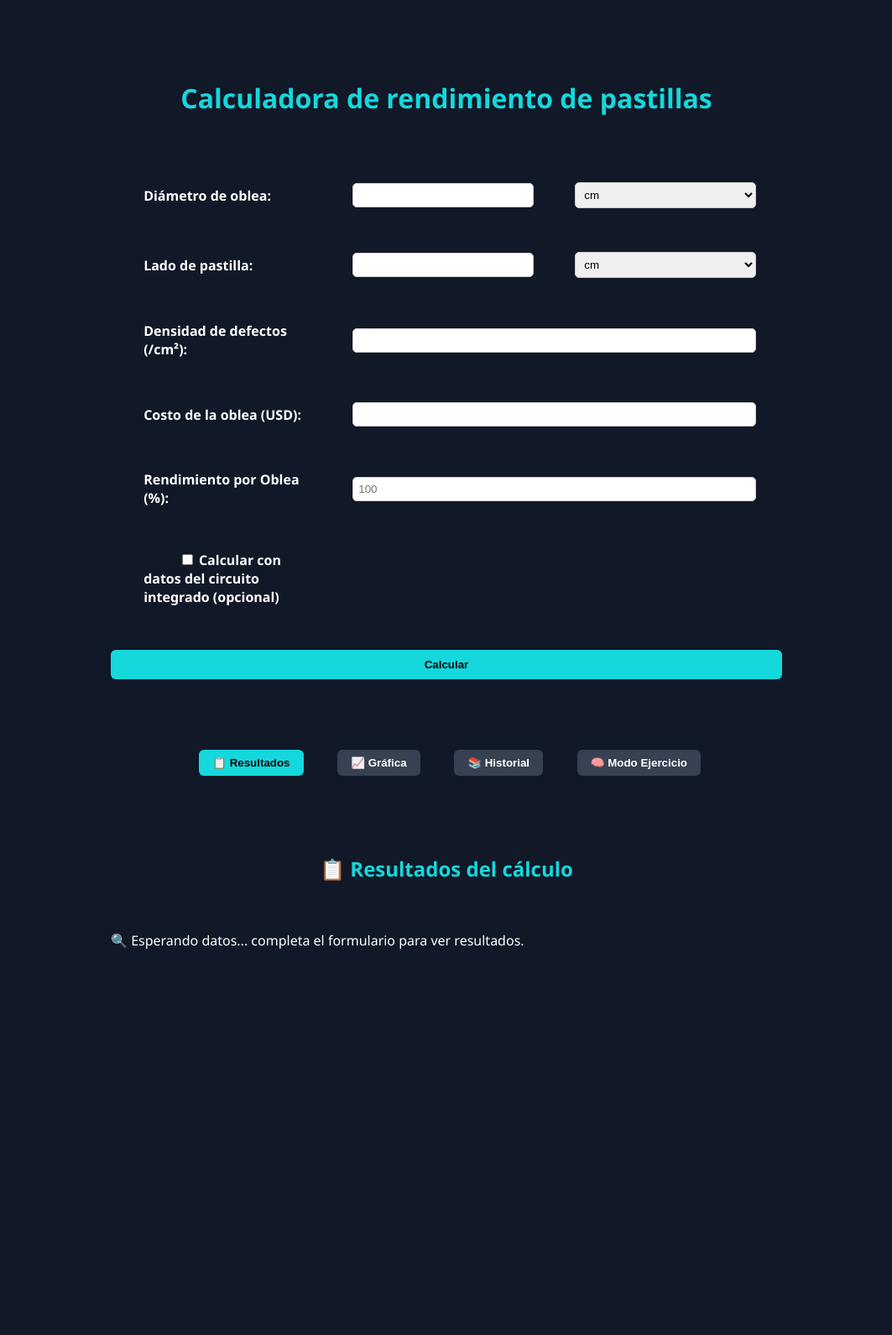
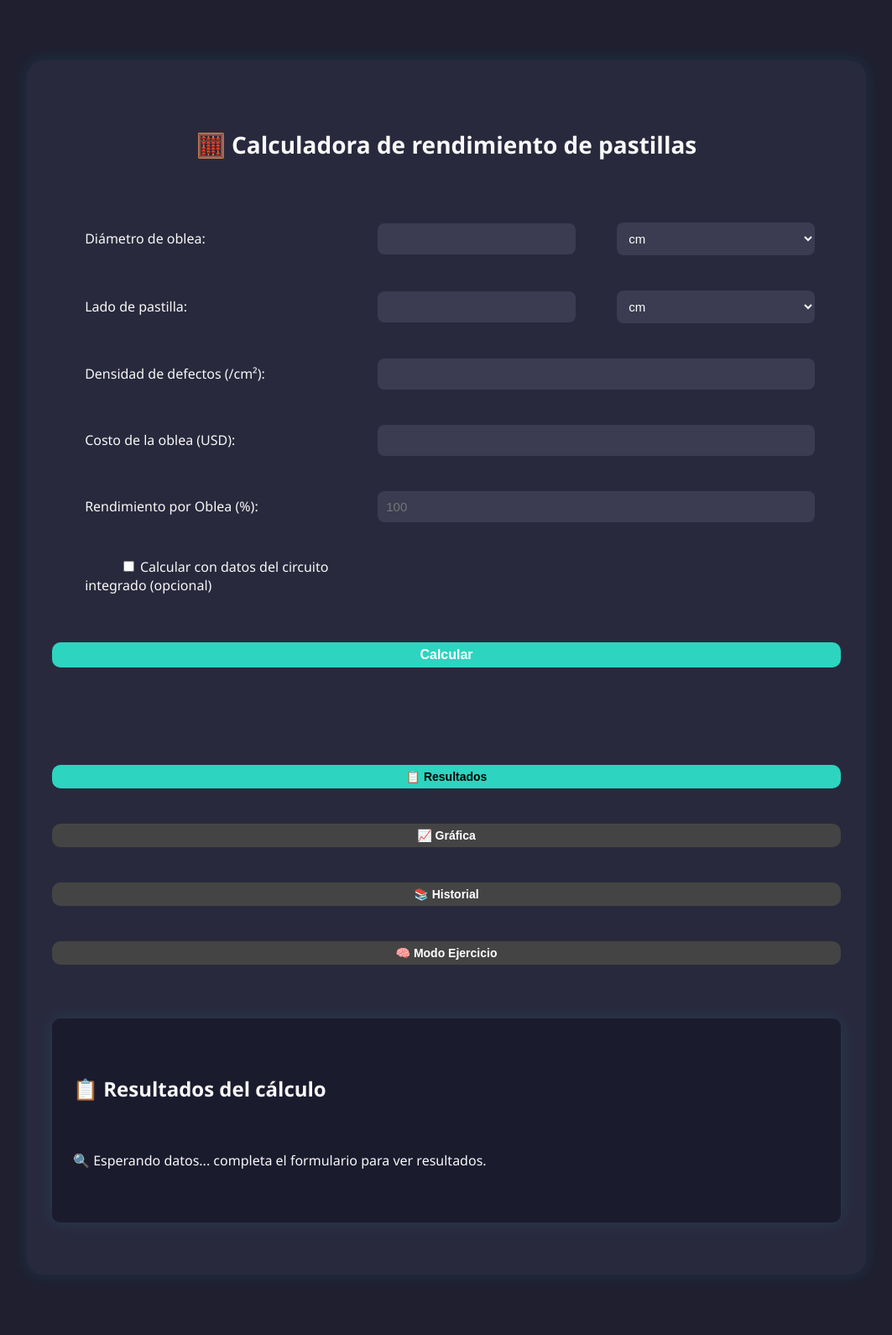
Before and after one commit to RodrigoPP05/calculadora_pastillas, a Flask app: page / in a window 1280 px wide. Shown: the whole page at 84% size, without its empty margins (108-1171 px from the left). Before the commit the page ends 1130 px from the top, so only its background shows below. Run offline with Flask 3, Linux system fonts and the light colour scheme; some libraries are stand-ins or nearby versions.

Commit message:
Update style.css

```diff
--- a/static/style.css
+++ b/static/style.css
@@ -1,160 +1,206 @@
-/* Estilo general */
-body {
-  font-family: 'Segoe UI', Tahoma, Geneva, Verdana, sans-serif;
+/* ========== ESTILO BASE: Escritorio ========== */
+html, body {
+  background: #1f1f2f;
+  color: #f8f8f8;
+  font-family: 'Segoe UI', sans-serif;
   margin: 0;
   padding: 0;
-  background-color: #111827;
-  color: white;
+  height: 100%;
 }
 
 .container {
-  max-width: 800px;
-  margin: 0 auto;
-  padding: 30px 20px;
+  background: #29293d;
+  padding: 40px 30px;
+  border-radius: 20px;
+  max-width: 1000px;
+  width: 100%;
+  box-sizing: border-box;
+  box-shadow: 0 0 20px rgba(0, 255, 255, 0.1);
+  margin: 50px auto; /* Centra el contenedor en la página */
 }
 
-h1, h2 {
-  color: #14d8dc;
+h1 {
   text-align: center;
-  margin-bottom: 20px;
+  margin-bottom: 30px;
+  font-size: 28px;
+  width: 100%;
+}
+h1::before {
+  content: "🧮 ";
 }
 
-/* Formulario */
 .formulario {
-  display: flex;
-  flex-direction: column;
-  gap: 15px;
+  margin-bottom: 30px;
 }
 
 .campo {
+  margin-bottom: 20px;
   display: flex;
-  align-items: center;
   gap: 10px;
-  flex-wrap: wrap;
+  align-items: center; /* Alinea los elementos verticalmente */
 }
 
 .campo label {
-  width: 200px;
-  font-weight: bold;
-  color: white;
+  flex-basis: 300px;
 }
 
 .campo input,
 .campo select {
+  padding: 10px;
+  border-radius: 8px;
+  border: none;
+  font-size: 15px;
   flex: 1;
-  padding: 6px;
-  border-radius: 5px;
-  border: 1px solid #ccc;
+  background-color: #3b3b51;
+  color: white;
 }
 
-/* Botón */
+.campo input:focus,
+.campo select:focus {
+  outline: none;
+  box-shadow: 0 0 5px #2dd4bf;
+}
+
+/* ========== BOTÓN BASE ========== */
 button {
-  padding: 10px 20px;
-  background-color: #14d8dc;
-  color: #000;
+  background: #2dd4bf;
   border: none;
-  border-radius: 6px;
+  color: white;
+  padding: 6px 15px;
+  font-size: 16px;
   font-weight: bold;
+  border-radius: 10px;
+  width: 100%;
   cursor: pointer;
-  transition: 0.3s ease;
+  margin-top: 15px;
+  transition: background 0.3s ease;
 }
 
 button:hover {
-  background-color: #0ea5e9;
+  background: #1cc8ad;
 }
 
-/* Tabs */
+/* ========== TABS ========== */
 .tabs {
   display: flex;
-  justify-content: center;
+  justify-content: space-around;
+  margin-top: 10px;
+  margin-bottom: 10px;
+  flex-wrap: wrap;
   gap: 10px;
-  margin-top: 25px;
-  flex-wrap: wrap;
 }
 
 .tab-btn {
-  padding: 8px 16px;
-  background-color: #374151;
+  background: #444;
   border: none;
-  border-radius: 6px;
+  padding: 6px 10px;
+  margin: 0px;
+  border-radius: 10px;
   color: white;
   cursor: pointer;
-  transition: background-color 0.3s ease;
+  font-weight: 600;
+  font-size: 14px;
+  transition: background 0.3s ease;
+  display: flex;
+  align-items: center;
+  gap: 4px;
+  flex-grow: 1;
+  justify-content: center;
+}
+
+.tab-btn.active {
+  background: #2dd4bf;
+  color: black;
 }
 
 .tab-btn:hover {
-  background-color: #4b5563;
+  background: #666;
 }
 
-.tab-btn.active {
-  background-color: #14d8dc;
-  color: #000;
-}
-
-/* Contenido de cada pestaña */
+/* ========== TAB CONTENT ========== */
 .tab-content {
   display: none;
-  margin-top: 30px;
+  background: #1b1b2e;
+  padding: 25px;
+  border-radius: 10px;
+  overflow: auto;
+  width: 100%;
+  box-sizing: border-box;
+  animation: fade-in-tab 0.3s ease-in-out;
+  box-shadow: 0 0 20px rgba(0, 255, 255, 0.1);
 }
 
 .tab-content.active {
   display: block;
 }
 
-/* Tabla de historial */
-table {
+/* ========== PLOT & TABLA ========== */
+#graficoChart-container {
+  position: relative;
+  width: 100%;
+  height: 400px;
+}
+canvas#graficoChart {
+  width: 100% !important;
+  height: 100% !important;
+}
+
+#tabla-historial {
   width: 100%;
   border-collapse: collapse;
-  margin-top: 15px;
-  background-color: #1f2937;
-}
-
-table th,
-table td {
-  border: 1px solid #374151;
-  padding: 8px;
-  text-align: center;
+  margin-top: 10px;
+  font-size: 15px;
   color: white;
 }
 
-table th {
-  background-color: #111827;
-  font-weight: bold;
+#tabla-historial th,
+#tabla-historial td {
+  border: 1px solid #555;
+  padding: 8px;
+  text-align: center;
 }
 
-/* Splash screen */
+#tabla-historial th {
+  background-color: #374151;
+  color: #14d8dc;
+}
+
+/* ========== SPLASH SCREEN ========== */
 #custom-splash {
   position: fixed;
-  z-index: 9999;
-  background-color: #111827;
-  color: white;
   top: 0;
   left: 0;
-  right: 0;
-  bottom: 0;
+  width: 100vw;
+  height: 100vh;
+  background-color: #0f172a;
+  color: white;
+  z-index: 9999;
   display: flex;
   flex-direction: column;
   justify-content: center;
   align-items: center;
-  font-size: 1.2rem;
-  transition: opacity 0.5s ease-out;
+  transition: opacity 0.5s ease-in-out;
 }
 
 .spinner {
-  border: 4px solid #14d8dc;
-  border-top: 4px solid transparent;
+  width: 70px;
+  height: 70px;
+  border: 8px solid rgba(255, 255, 255, 0.3);
+  border-top: 8px solid #14d8dc;
   border-radius: 50%;
-  width: 40px;
-  height: 40px;
   animation: spin 1s linear infinite;
-  margin-bottom: 10px;
+  margin-bottom: 20px;
+}
+
+/* ========== ANIMACIONES ========== */
+@keyframes fade-in-tab {
+  from { opacity: 0; transform: translateY(10px); }
+  to { opacity: 1; transform: translateY(0); }
 }
 
 @keyframes spin {
-  0% { transform: rotate(0deg); }
-  100% { transform: rotate(360deg); }
+  to { transform: rotate(360deg); }
 }
-
 
 /* ========== RESPONSIVE: MÓVILES ========== */
 @media (max-width: 600px) {
```
